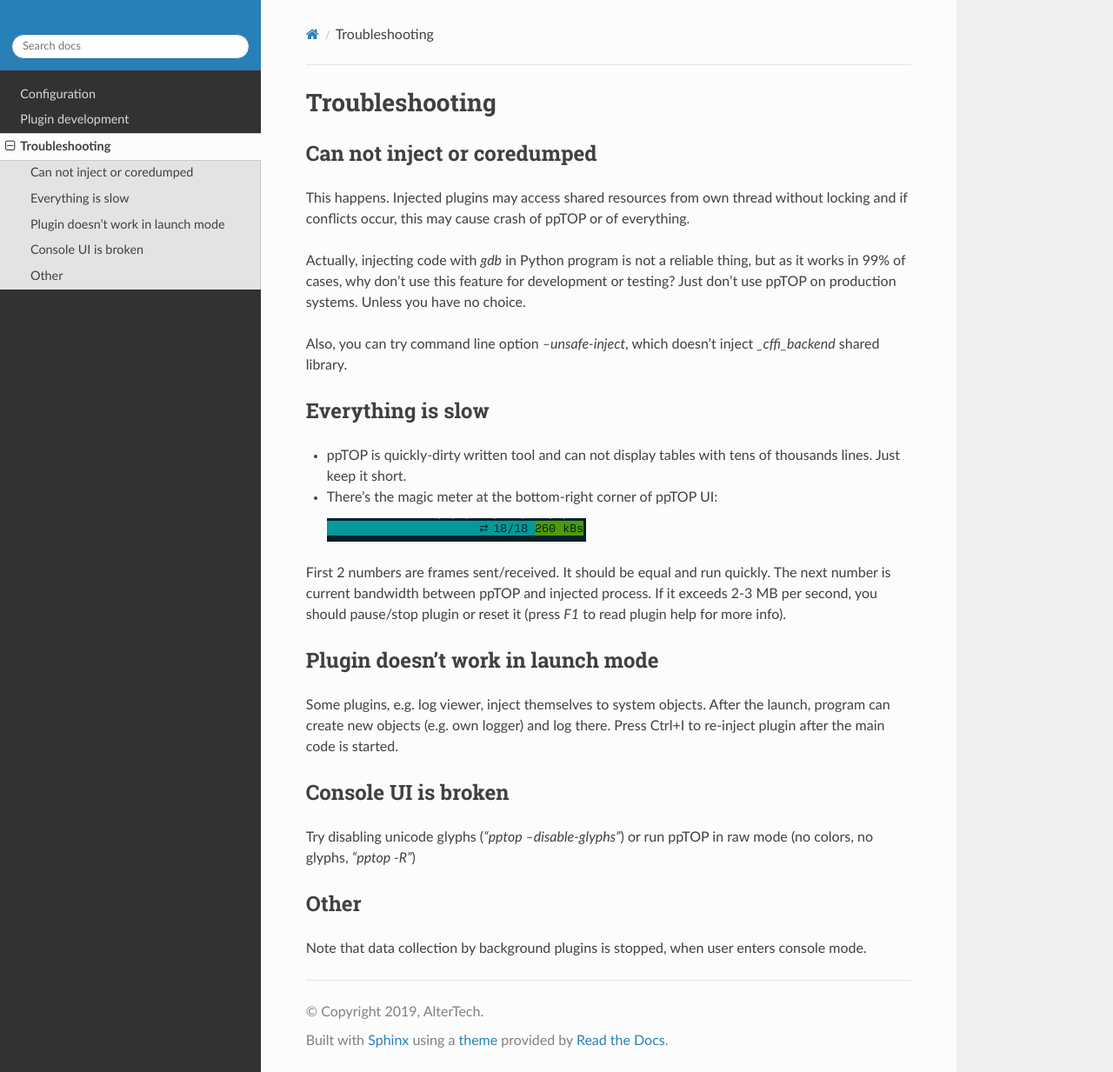
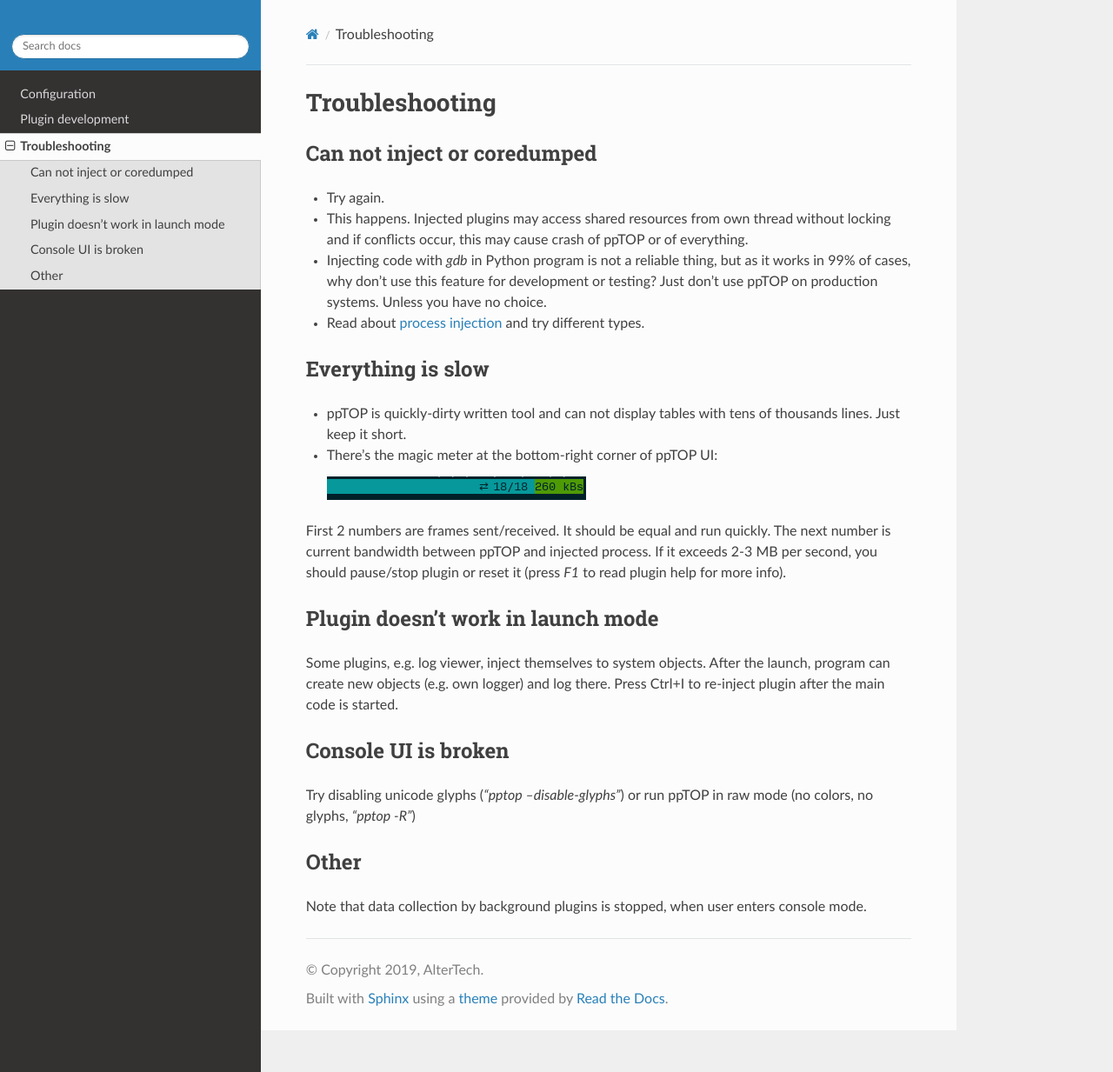
Before and after one commit to alttch/pptop, a Sphinx documentation site: the page built from doc/troubleshooting.rst, in a window 1280 px wide and 1233 px high. Shown: the whole window at 87% size. Built offline with Sphinx 7.4.7 and the Read the Docs theme 2.0.0, drawn with Linux system fonts in a browser that asks for light colours.

Commit message:
injection types, fixes

```diff
--- a/doc/configuration.rst
+++ b/doc/configuration.rst
@@ -16,6 +16,10 @@ Configuration file is YAML file, which looks like:
 
 Main configuration
 ==================
+
+Option *inject-method* specifies :doc:`proces inject<process_injection>` method
+can have values "native", "loadcffi", "unsafe" and "auto". Can be overriden
+with "--inject-method" in command line.
 
 Section *console* configures default console options:
 
--- a/doc/troubleshooting.rst
+++ b/doc/troubleshooting.rst
@@ -4,16 +4,19 @@ Troubleshooting
 Can not inject or coredumped
 ============================
 
-This happens. Injected plugins may access shared resources from own thread
-without locking and if conflicts occur, this may cause crash of ppTOP or of
-everything.
+* Try again.
 
-Actually, injecting code with *gdb* in Python program is not a reliable thing,
-but as it works in 99% of cases, why don't use this feature for development or
-testing? Just don't use ppTOP on production systems. Unless you have no choice.
+* This happens. Injected plugins may access shared resources from own thread
+  without locking and if conflicts occur, this may cause crash of ppTOP or of
+  everything.
 
-Also, you can try command line option *--unsafe-inject*, which doesn't inject
-*_cffi_backend* shared library.
+* Injecting code with *gdb* in Python program is not a reliable thing, but as
+  it works in 99% of cases, why don't use this feature for development or
+  testing? Just don't use ppTOP on production systems. Unless you have no
+  choice.
+
+* Read about :doc:`process injection<process_injection>` and try different
+  types.
 
 Everything is slow
 ==================
```
Also changed, not shown: README.md (+2 -1 lines), doc/process_injection.rst (added, +53 -0 lines), setup.py (+7 -3 lines), 6 other files.
